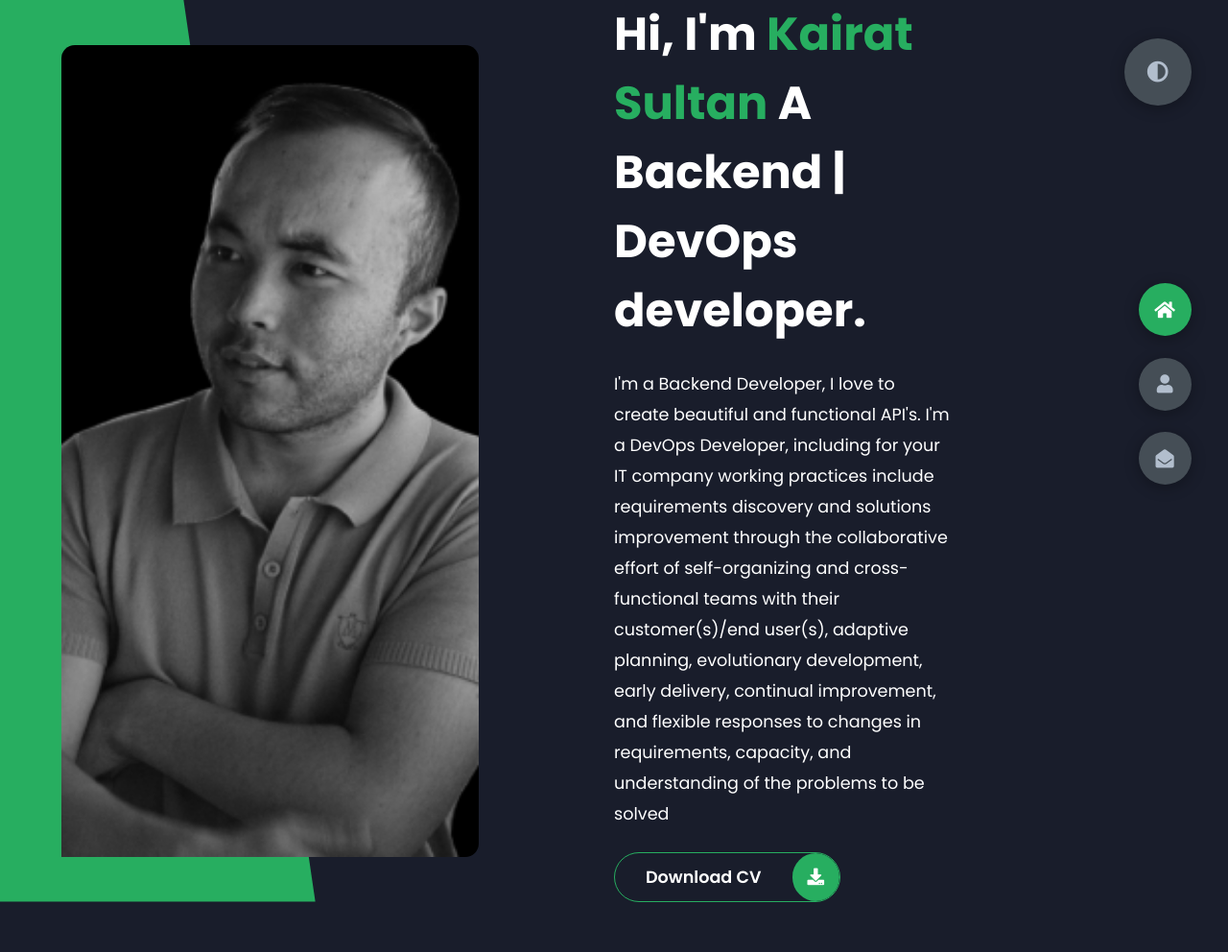
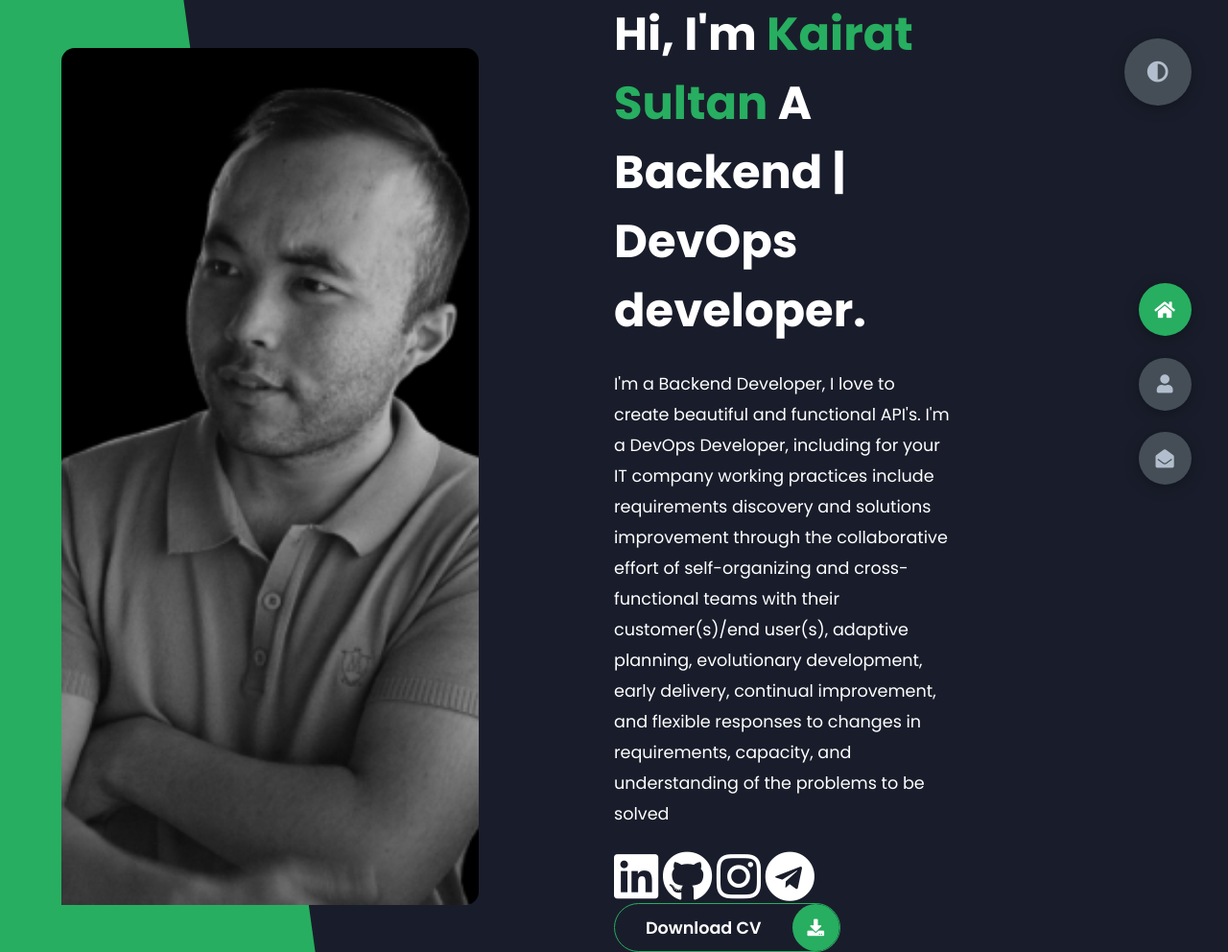
Before and after one commit to STQT/webhook_arashbot, a Flask app: page / in a window 1280 px wide. Shown: the whole page at 96% size. Before the commit the page ends 940 px from the top, so only its background shows below. Run offline with Flask 2, Linux system fonts and the light colour scheme; parts of the project's set-up code (start-up, migrations or seed data) failed here and were passed over.

Commit message:
small changes:

```diff
--- a/templates/index.html
+++ b/templates/index.html
@@ -72,12 +72,37 @@
                 continual improvement, and flexible responses to changes in requirements, capacity, and understanding of
                 the problems to be solved
             </p>
+            <div class="contact-container">
+                <div class="contact-icons">
+                    <div class="contact-icon">
+                        {#                            <a href="www.facebook.com" target="_blank">#}
+                        {#                                <i class="fab fa-facebook-f"></i>#}
+                        {#                            </a>#}
+                        {#                            <a href="#" target="_blank">#}
+                        {#                                <i class="fab fa-twitter"></i>#}
+                        {#                            </a>#}
+                        <a href="https://www.linkedin.com/in/gayratbek" target="_blank">
+                            <i class="fab fa-linkedin fa-3x"></i>
+                        </a>
+                        <a href="https://github.com/qayrat-sultan" target="_blank">
+                            <i class="fab fa-github fa-3x"></i>
+                        </a>
+                        <a href="https://www.instagram.com/kaireke.sultan/" target="_blank">
+                            <i class="fab fa-instagram fa-3x"></i>
+                        </a>
+                        <a href="https://t.me/kaireke_sultan" target="_blank">
+                            <i class="fab fa-telegram fa-3x"></i>
+                        </a>
+                    </div>
+                </div>
+            </div>
             <div class="btn-con">
                 <a href="Kairat_CV.pdf" class="main-btn">
                     <span class="btn-text">Download CV</span>
                     <span class="btn-icon"><i class="fas fa-download"></i></span>
                 </a>
             </div>
+
         </div>
     </div>
 </header>
@@ -574,6 +599,9 @@
                             {#                            <a href="#" target="_blank">#}
                             {#                                <i class="fab fa-twitter"></i>#}
                             {#                            </a>#}
+                            <a href="https://www.linkedin.com/in/gayratbek" target="_blank">
+                                <i class="fab fa-linkedin"></i>
+                            </a>
                             <a href="https://github.com/qayrat-sultan" target="_blank">
                                 <i class="fab fa-github"></i>
                             </a>
```
Lines whose indentation alone changed are shown as unchanged.
